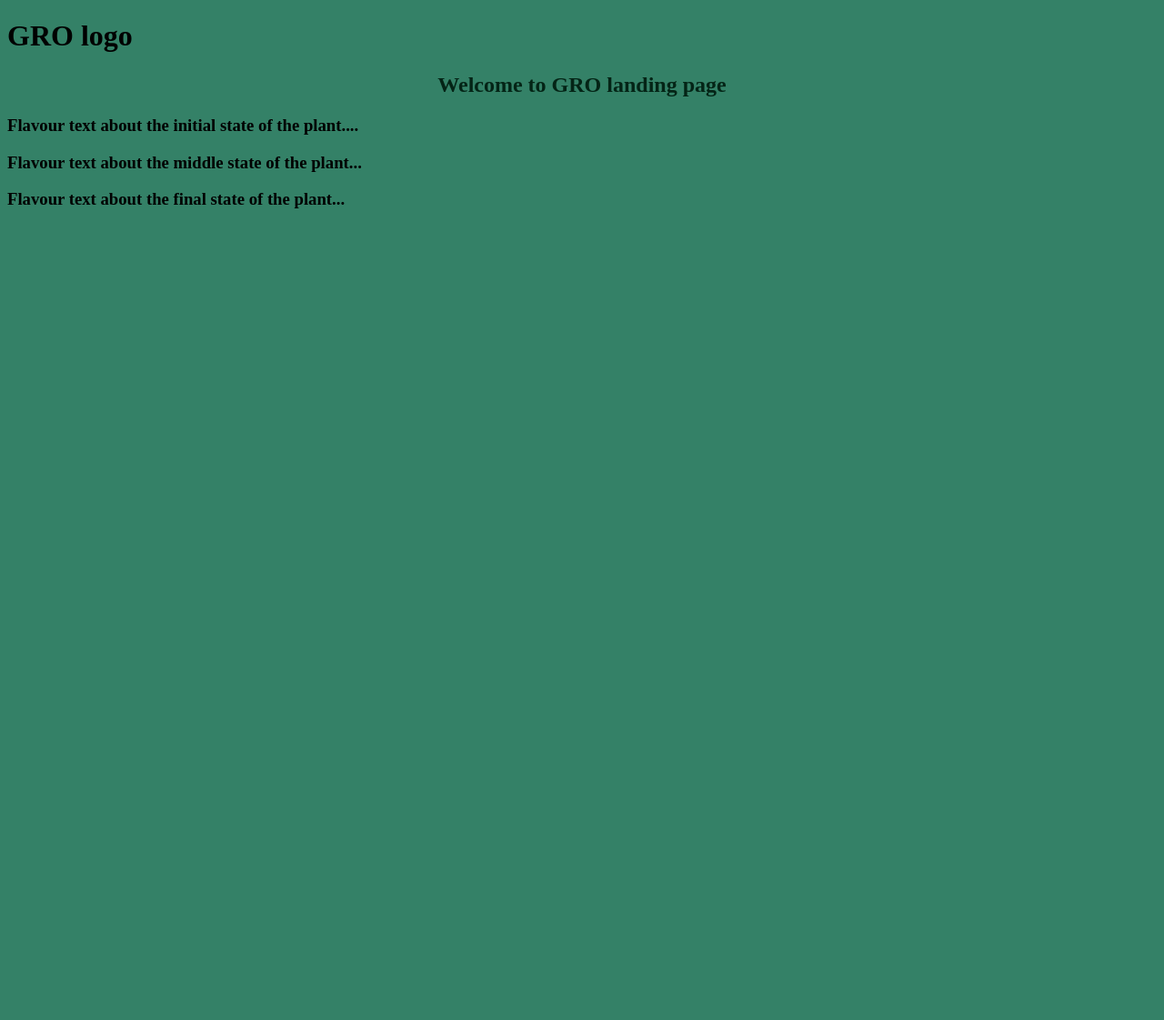
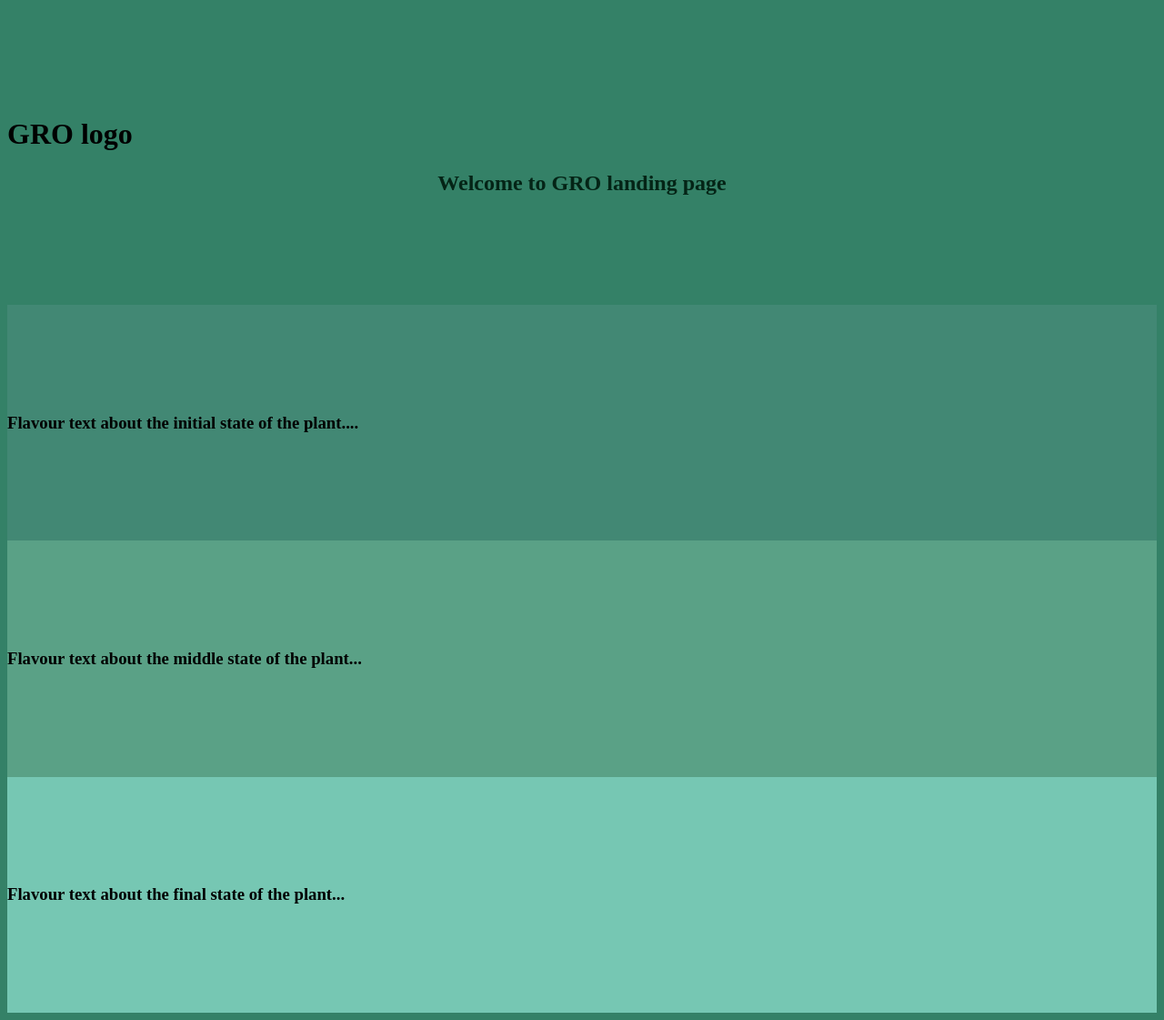
Before and after one commit to nicodeas/Gro, a Python web app: template templates/landing/base_site.html in a window 1280 px wide. Shown: the whole page at 91% size. Before the commit the page ends 229 px from the top, so only its background shows below. Run offline with Jinja, Linux system fonts and the light colour scheme; the template is opened without the code that fills it, so the values that code supplies are empty.

Commit message:
added div class

```diff
--- a/templates/landing/base_site.html
+++ b/templates/landing/base_site.html
@@ -8,20 +8,22 @@
     </head>
     <body>
         <header>
-           <h1>GRO logo</h1>
-            <h2>Welcome to GRO landing page</h2>
+            <div class="container-fluid">
+                <h1>GRO logo</h1>
+                <h2>Welcome to GRO landing page</h2>
+            </div>
         </header>
-         <div class="row1">
+         <div class="bar-1 container-fluid">
             <h3>
                 Flavour text about the initial state of the plant....
             </h3>
         </div>
-        <div class="row2">
+        <div class="bar-2 container-fluid">
             <h3>
                 Flavour text about the middle state of the plant...
             </h3>
         </div>
-        <div class="row3">
+        <div class="bar-3 container-fluid">
             <h3>
                 Flavour text about the final state of the plant...
             </h3>
```
